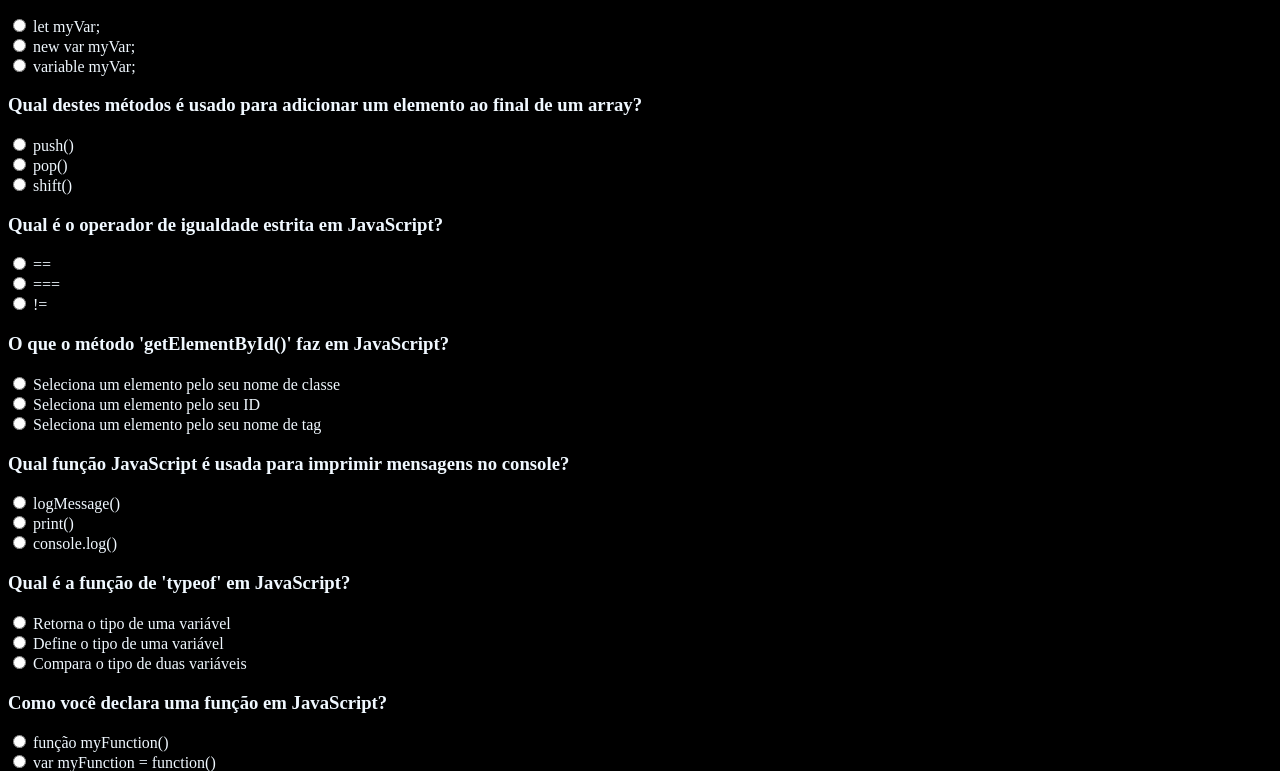
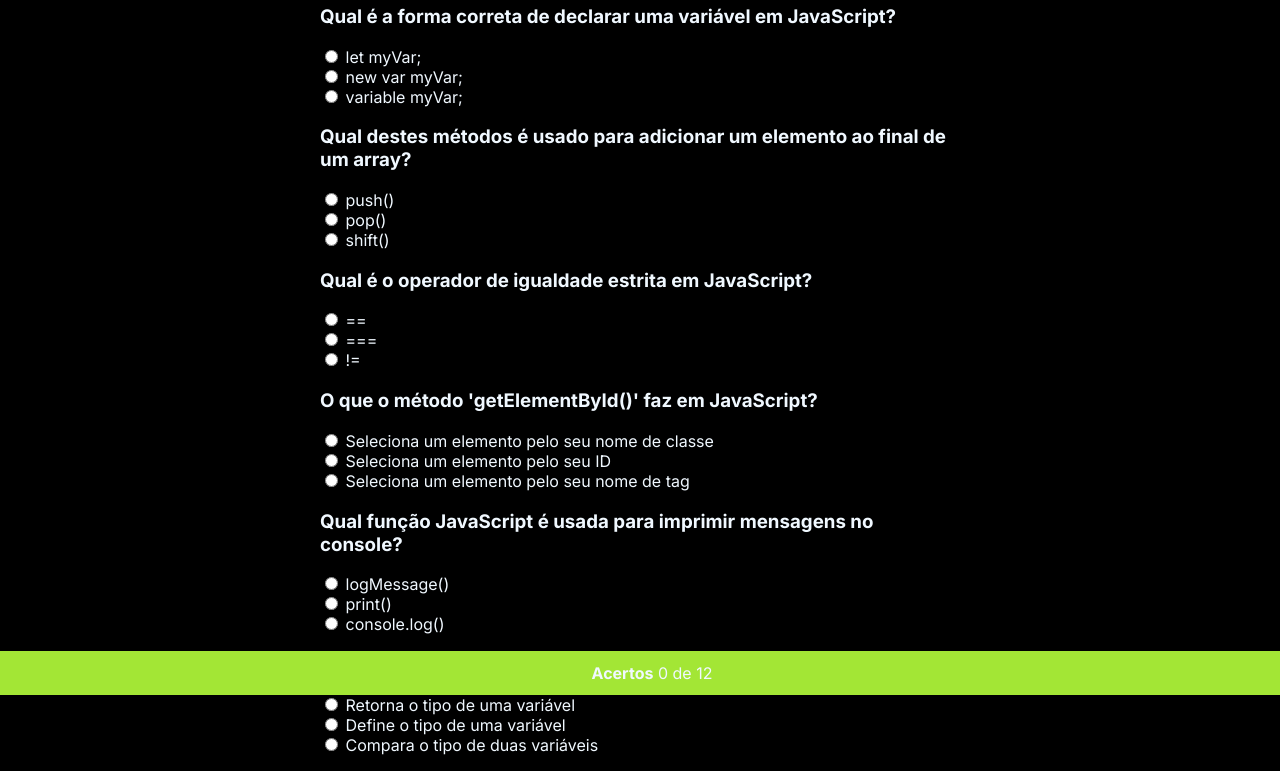
Before and after one commit to Adn90/Quiz, a plain HTML site: page index.html in a window 1280 px wide. Shown: the part 105-876 px from the top of the page. Drawn offline with Linux system fonts and the light colour scheme.

Commit message:
aplicação básica de css em fontes, main e footer

```diff
--- a/index.html
+++ b/index.html
@@ -7,6 +7,7 @@
   <link rel="stylesheet" href="style.css">
 </head>
 <body>
+  <main>
     <h1>Teste seus conhecimentos</h1>
 
     <div id="quiz"></div>
@@ -27,6 +28,8 @@
       <strong>Acertos</strong>
       <span>0 de 12</span>
     </div>
+
+  </main>
   <script src="index.js"></script>
 </body>
 </html>
--- a/style.css
+++ b/style.css
@@ -1,6 +1,33 @@
 @import url('https://fonts.googleapis.com/css2?family=Inter:wght@400;600;700&display=swap');
+
+*, :root {
+  font-family: 'Inter', sans-serif;
+  font-synthesis: none;
+  text-rendering: optimizeLegibility;
+  -webkit-font-smoothing: antialiased;
+  -webkit-text-size-adjust: 100%;
+  -moz-osx-font-smoothing: grayscale;
+}
 
 body {
   background-color: #000;
   color: aliceblue;
 }
+
+main {
+  max-width: 640px;
+  padding: 20px;
+  margin: 0 auto 64px;
+}
+
+#acertos {
+  text-align: center;
+  background-color: #A3E635;
+
+  position: fixed;
+  bottom: 0;
+  left: 0;
+
+  width: 100%;
+  padding: 12px;
+}
```
Lines whose indentation alone changed are shown as unchanged.
